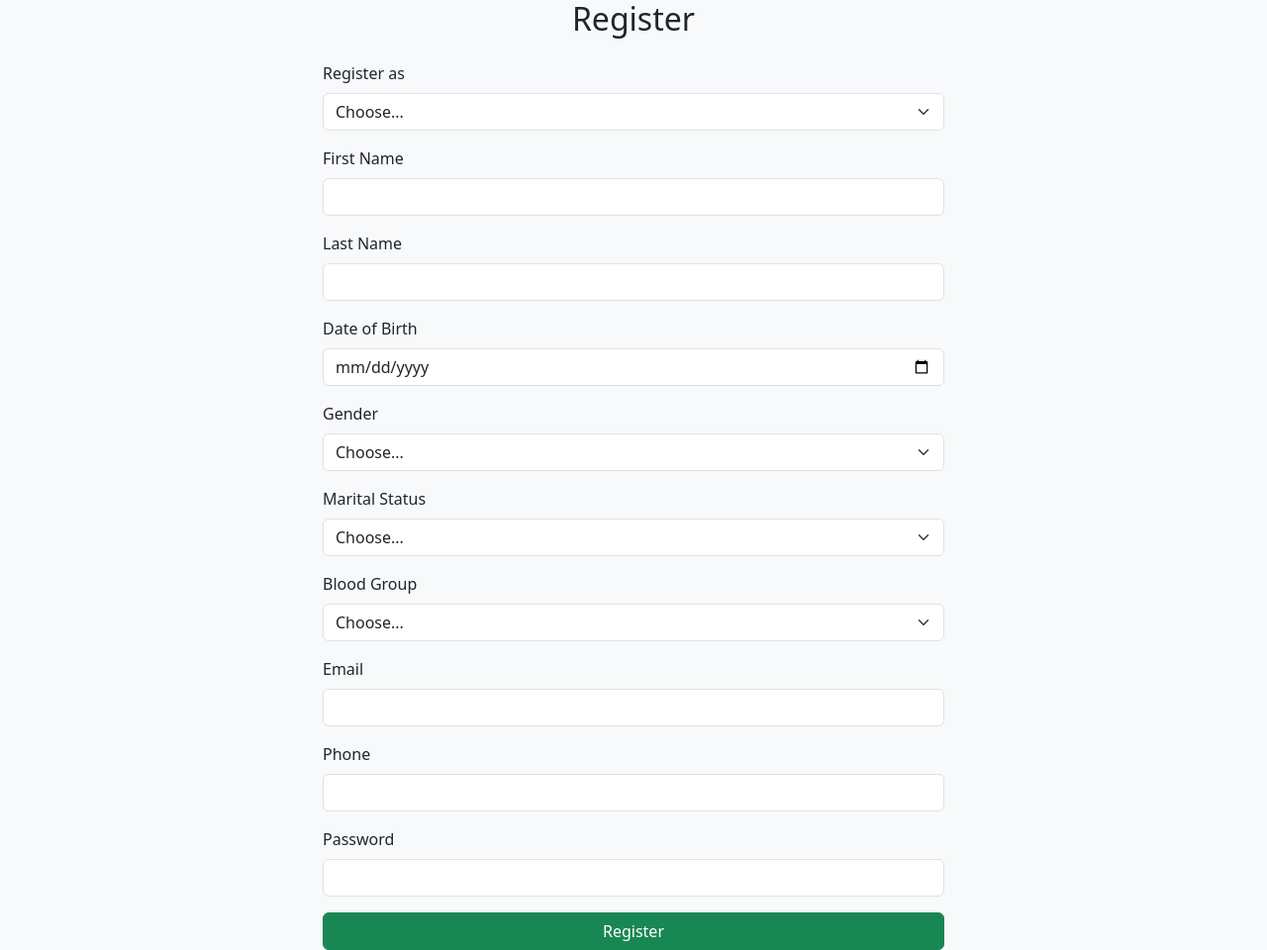
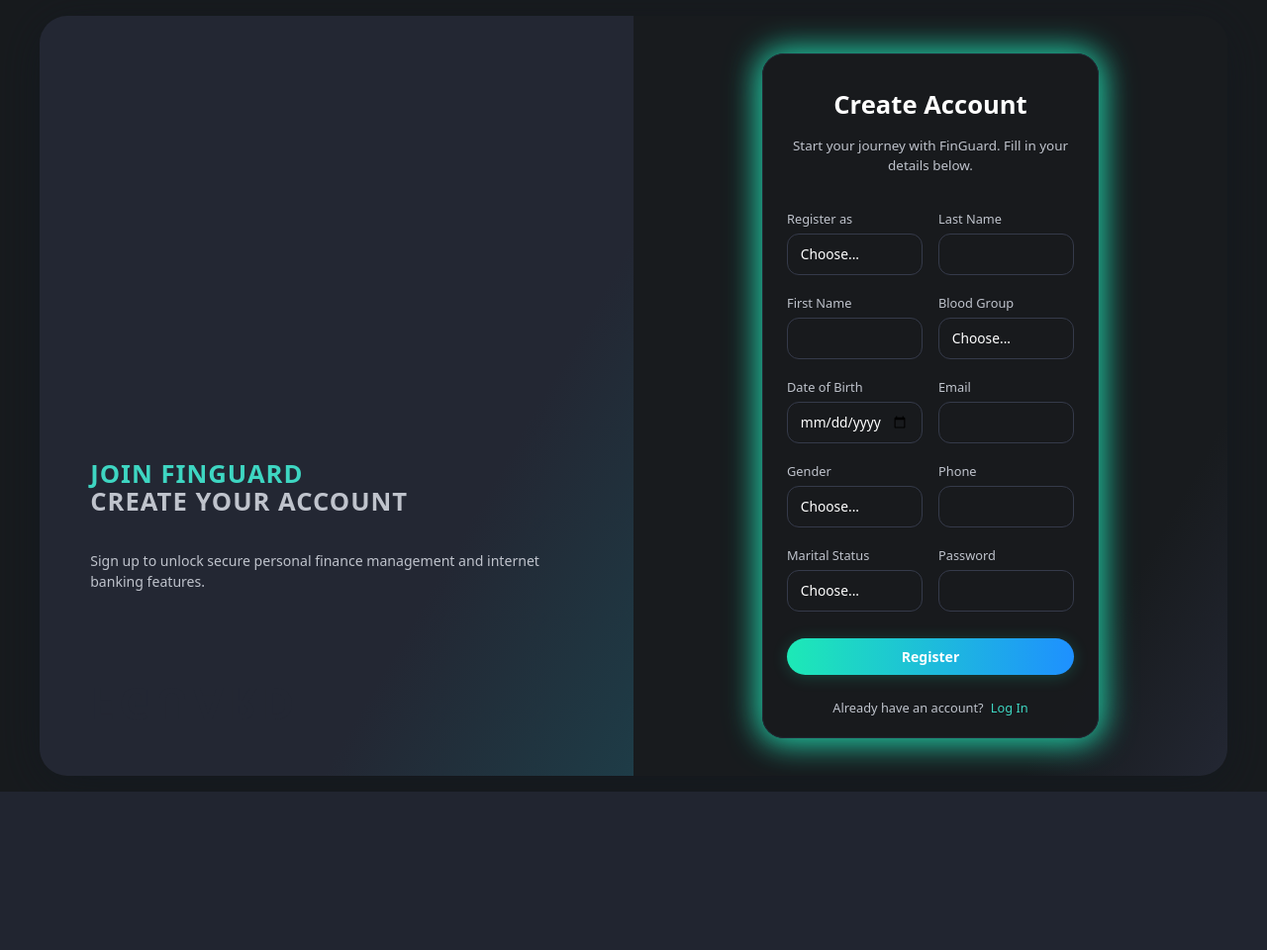
Before and after one commit to gagradebnath/FinTech, a Flask app: page /register in a window 1280 px wide. Shown: the whole page at 99% size. After the commit the page ends 800 px from the top, so only its background shows below. Run offline with Flask 3, Linux system fonts and the light colour scheme.

Commit message:
fixed register page

```diff
--- a/app/static/css/login.css
+++ b/app/static/css/login.css
@@ -16,6 +16,7 @@
     overflow: hidden;
     box-shadow: 0 8px 48px #10182099;
     position: relative;
+    font-size: 0.8em;
 }
 .login-split-left {
     flex: 1 1 50%;
@@ -27,9 +28,10 @@
     align-items: flex-start;
     padding: 4vw 3vw 3vw 4vw;
     position: relative;
+    box-shadow: 0 0 32px 4px #1de9b6cc;
 }
 .login-split-left .login-big-title {
-    font-size: 2.5rem;
+    font-size: 2em;
     font-weight: 700;
     line-height: 1.1;
     margin-bottom: 2.2rem;
@@ -41,12 +43,12 @@
     font-weight: 600;
 }
 .login-split-left .login-desc {
+    font-size: 0.88rem;
     color: #bfc3cc;
-    font-size: 1.1rem;
     margin-bottom: 2.5rem;
 }
 .login-split-left .login-reflect {
-    font-size: 3.5rem;
+    font-size: 2.8rem;
     color: #232733;
     opacity: 0.25;
     letter-spacing: 0.1em;
@@ -70,39 +72,39 @@
 .login-card {
     background: rgba(24,27,30,0.92);
     border-radius: 22px;
-    box-shadow: 0 4px 32px #3ed6c255;
-    padding: 2.5rem 2.2rem 2rem 2.2rem;
-    max-width: 420px;
+    box-shadow: 0 0 32px 4px #1de9b6cc, 0 4px 32px #3ed6c255;
+    padding: 2rem 1.5rem 1.2rem 1.5rem;
+    max-width: 340px;
     width: 100%;
     position: relative;
     overflow: hidden;
     border: 1.5px solid #232733;
 }
 .login-card .login-title {
-    font-size: 2rem;
+    font-size: 1.6rem;
     font-weight: 600;
     color: #fff;
     margin-bottom: 0.7rem;
     text-align: center;
 }
 .login-card .login-subtitle {
+    font-size: 0.84rem;
     color: #bfc3cc;
-    font-size: 1.05rem;
     margin-bottom: 2.2rem;
     text-align: center;
 }
 .login-card .login-label {
+    font-size: 0.8rem;
     color: #bfc3cc;
-    font-size: 1rem;
     margin-bottom: 0.3rem;
 }
 .login-card .form-control, .login-card .form-select {
+    font-size: 0.86rem;
     background: transparent;
     border: 1.5px solid #353a4a;
     color: #fff;
     border-radius: 12px;
-    font-size: 1.08rem;
-    padding: 0.8rem 1.1rem;
+    padding: 0.6rem 0.8rem;
     margin-bottom: 1.2rem;
     box-shadow: none;
     transition: border 0.2s;
@@ -118,18 +120,19 @@
     font-size: 0.98rem;
 }
 .login-card .btn-primary {
-    background: linear-gradient(90deg, #3ed6c2 60%, #1e90ff 100%);
+    background: linear-gradient(90deg, #1de9b6 0%, #1e90ff 100%);
+    color: #fff;
     border: none;
     border-radius: 22px;
     font-weight: 600;
-    font-size: 1.1rem;
-    padding: 0.7rem 0;
+    font-size: 0.88rem;
+    padding: 0.5rem 0;
     margin-top: 0.5rem;
-    box-shadow: 0 2px 16px #3ed6c233;
+    box-shadow: 0 2px 16px #1de9b633;
     transition: background 0.2s;
 }
 .login-card .btn-primary:hover {
-    background: linear-gradient(90deg, #1e90ff 60%, #3ed6c2 100%);
+    background: linear-gradient(90deg, #1e90ff 0%, #1de9b6 100%);
 }
 .login-card .login-link {
     color: #3ed6c2;
@@ -164,10 +167,10 @@
     opacity: 0.7;
 }
 .login-card .login-bottom-text {
+    font-size: 0.8rem;
     color: #bfc3cc;
     text-align: center;
     margin-top: 1.5rem;
-    font-size: 1rem;
 }
 @media (max-width: 900px) {
     .login-split {
@@ -182,7 +185,13 @@
         padding: 7vw 4vw;
     }
     .login-card {
-        max-width: 98vw;
-        padding: 2.2rem 0.7rem 1.7rem 0.7rem;
+        max-width: 90vw;
+        padding: 1.2rem 0.4rem 1rem 0.4rem;
+    }
+    .login-split-left .login-big-title {
+        font-size: 1.2em;
+    }
+    .login-split-left .login-reflect {
+        font-size: 1.8rem;
     }
 }
--- a/app/templates/register.html
+++ b/app/templates/register.html
@@ -1,11 +1,24 @@
 {% extends 'base.html' %}
 {% block content %}
-<div class="row justify-content-center">
+<div class="login-bg">
+  <div class="login-split">
+    <div class="login-split-left">
+      <div class="login-big-title">
+        <span class="teal">JOIN FINGUARD</span><br>
+        <span class="gray">CREATE YOUR ACCOUNT</span>
+      </div>
+      <div class="login-desc">Sign up to unlock secure personal finance management and internet banking features.</div>
+      <div class="login-reflect">FGUARD</div>
+    </div>
+    <div class="login-split-right">
+      <div class="login-card">
+        <div class="login-title">Create Account</div>
+        <div class="login-subtitle">Start your journey with FinGuard. Fill in your details below.</div>
+        <form method="POST" action="/register">
+          <div class="row g-3">
             <div class="col-md-6">
-    <h2 class="mb-4 text-center">Register</h2>
-    <form method="POST" action="/register">
               <div class="mb-3">
-        <label for="role" class="form-label">Register as</label>
+                <label for="role" class="login-label">Register as</label>
                 <select class="form-select" id="role" name="role" required>
                   <option value="">Choose...</option>
                   <option value="user">User</option>
@@ -13,19 +26,15 @@
                 </select>
               </div>
               <div class="mb-3">
-        <label for="first_name" class="form-label">First Name</label>
+                <label for="first_name" class="login-label">First Name</label>
                 <input type="text" class="form-control" id="first_name" name="first_name" required>
               </div>
               <div class="mb-3">
-        <label for="last_name" class="form-label">Last Name</label>
-        <input type="text" class="form-control" id="last_name" name="last_name" required>
-      </div>
-      <div class="mb-3">
-        <label for="dob" class="form-label">Date of Birth</label>
+                <label for="dob" class="login-label">Date of Birth</label>
                 <input type="date" class="form-control" id="dob" name="dob" required>
               </div>
               <div class="mb-3">
-        <label for="gender" class="form-label">Gender</label>
+                <label for="gender" class="login-label">Gender</label>
                 <select class="form-select" id="gender" name="gender" required>
                   <option value="">Choose...</option>
                   <option value="M">Male</option>
@@ -34,7 +43,7 @@
                 </select>
               </div>
               <div class="mb-3">
-        <label for="marital_status" class="form-label">Marital Status</label>
+                <label for="marital_status" class="login-label">Marital Status</label>
                 <select class="form-select" id="marital_status" name="marital_status" required>
                   <option value="">Choose...</option>
                   <option value="Single">Single</option>
@@ -42,8 +51,14 @@
                   <option value="Other">Other</option>
                 </select>
               </div>
+            </div>
+            <div class="col-md-6">
               <div class="mb-3">
-        <label for="blood_group" class="form-label">Blood Group</label>
+                <label for="last_name" class="login-label">Last Name</label>
+                <input type="text" class="form-control" id="last_name" name="last_name" required>
+              </div>
+              <div class="mb-3">
+                <label for="blood_group" class="login-label">Blood Group</label>
                 <select class="form-select" id="blood_group" name="blood_group" required>
                   <option value="">Choose...</option>
                   <option value="A+">A+</option>
@@ -57,23 +72,25 @@
                 </select>
               </div>
               <div class="mb-3">
-        <label for="email" class="form-label">Email</label>
+                <label for="email" class="login-label">Email</label>
                 <input type="email" class="form-control" id="email" name="email" required>
               </div>
               <div class="mb-3">
-        <label for="phone" class="form-label">Phone</label>
+                <label for="phone" class="login-label">Phone</label>
                 <input type="text" class="form-control" id="phone" name="phone" required>
               </div>
               <div class="mb-3">
-        <label for="password" class="form-label">Password</label>
+                <label for="password" class="login-label">Password</label>
                 <input type="password" class="form-control" id="password" name="password" required>
               </div>
-      <button type="submit" class="btn btn-success w-100">Register</button>
-    </form>
             </div>
           </div>
-
-<!-- Registration error popup -->
+          <button type="submit" class="btn btn-primary w-100">Register</button>
+        </form>
+        <div class="login-bottom-text">
+          Already have an account?
+          <a href="/login" class="login-link">Log In</a>
+        </div>
         {% if error %}
         <div class="modal fade" id="registerErrorModal" tabindex="-1" aria-labelledby="registerErrorModalLabel" aria-hidden="true">
           <div class="modal-dialog">
@@ -96,4 +113,11 @@
           errorModal.show();
         </script>
         {% endif %}
+      </div>
+    </div>
+  </div>
+</div>
 {% endblock %}
+{% block extra_scripts %}
+<link rel="stylesheet" href="{{ url_for('static', filename='css/login.css') }}">
+{% endblock %}
```
Lines whose indentation alone changed are shown as unchanged.
